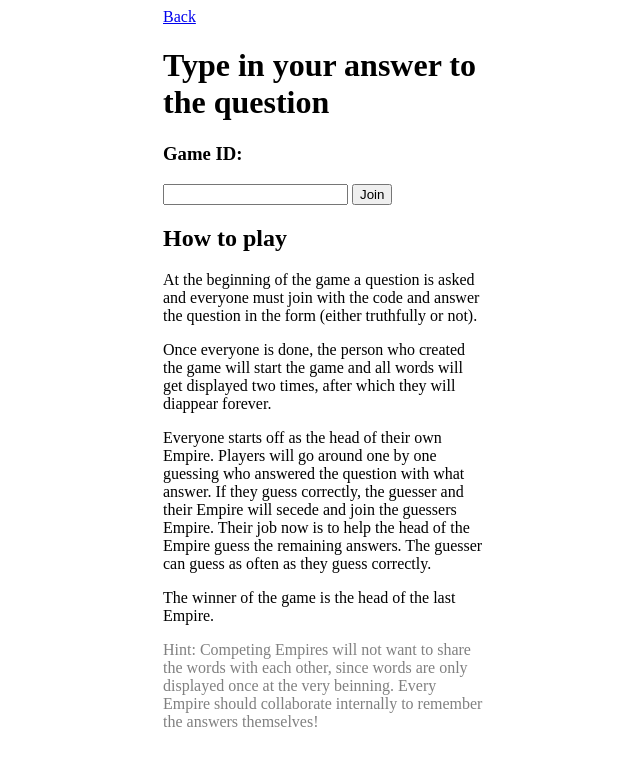
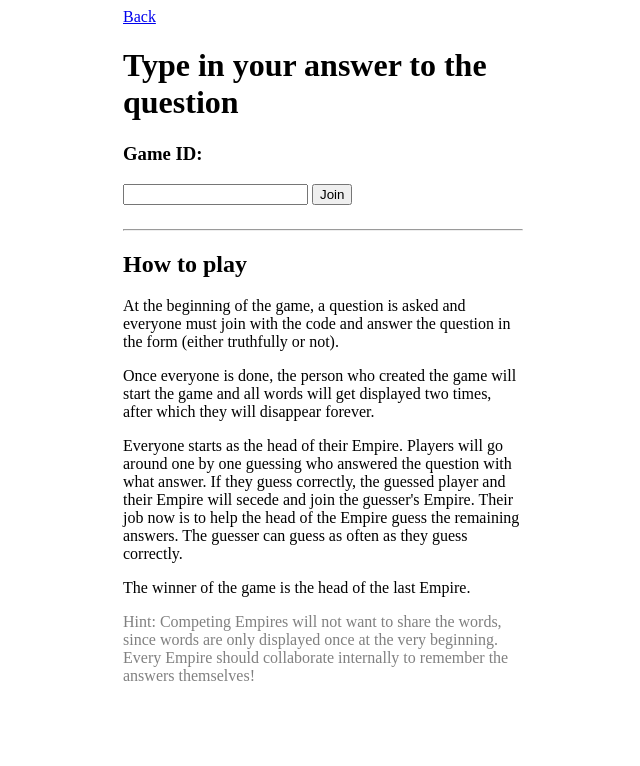
Before and after one commit to AlexanderProschek/Empire, a website: page public/join.html in a window 1280 px wide. Shown: the whole page, without its empty margins (317-957 px from the left). Drawn offline with Linux system fonts and the light colour scheme.

Commit message:
Changed: Rules and CSS

```diff
--- a/public/join.html
+++ b/public/join.html
@@ -56,13 +56,13 @@
             <h3>Total answers in pool: <span id="numAnswers"></span></h3>
         </div>
 
+        <hr>
         <h2>How to play</h2>
-        <p>At the beginning of the game a question is asked and everyone must join with the code and answer the question in the form (either truthfully or not).</p>
-        <p>Once everyone is done, the person who created the game will start the game and all words will get displayed two times, after which they will diappear forever.</p>
-        <p>Everyone starts off as the head of their own Empire. Players will go around one by one guessing who answered the question with what answer. If they guess correctly, the guesser and their Empire will secede and join the guessers Empire. Their job now is to help the head of the Empire guess the remaining answers. The guesser can guess as often as they guess correctly.</p>
+        <p>At the beginning of the game, a question is asked and everyone must join with the code and answer the question in the form (either truthfully or not).</p>
+        <p>Once everyone is done, the person who created the game will start the game and all words will get displayed two times, after which they will disappear forever.</p>
+        <p>Everyone starts as the head of their Empire. Players will go around one by one guessing who answered the question with what answer. If they guess correctly, the guessed player and their Empire will secede and join the guesser's Empire. Their job now is to help the head of the Empire guess the remaining answers. The guesser can guess as often as they guess correctly.</p>
         <p>The winner of the game is the head of the last Empire.</p>
-        <p style="color: gray;">Hint: Competing Empires will not want to share the words with each other, since words are only displayed once at the very beinning. Every Empire should collaborate internally to remember the answers themselves!</p>
-
+        <p style="color: gray;">Hint: Competing Empires will not want to share the words, since words are only displayed once at the very beginning. Every Empire should collaborate internally to remember the answers themselves!</p>
     </div>
 
     <script>
--- a/public/style.css
+++ b/public/style.css
@@ -6,7 +6,7 @@ body {
 }
 
 .middle {
-  width: 20em;
+  width: 25em;
 }
 
 form {
@@ -32,3 +32,16 @@ textarea {
   align-items: center;
   justify-content: center;
 }
+
+hr {
+  margin-top: 1.5em;
+}
+
+.gameQR {
+  width: 15em;
+  height: 15em;
+}
+
+.gameIdCode {
+  font-weight: bold;
+}
```
Also changed, not shown: public/index.html (+6 -4 lines), public/new.html (+11 -2 lines), public/read.html (+9 -0 lines).
